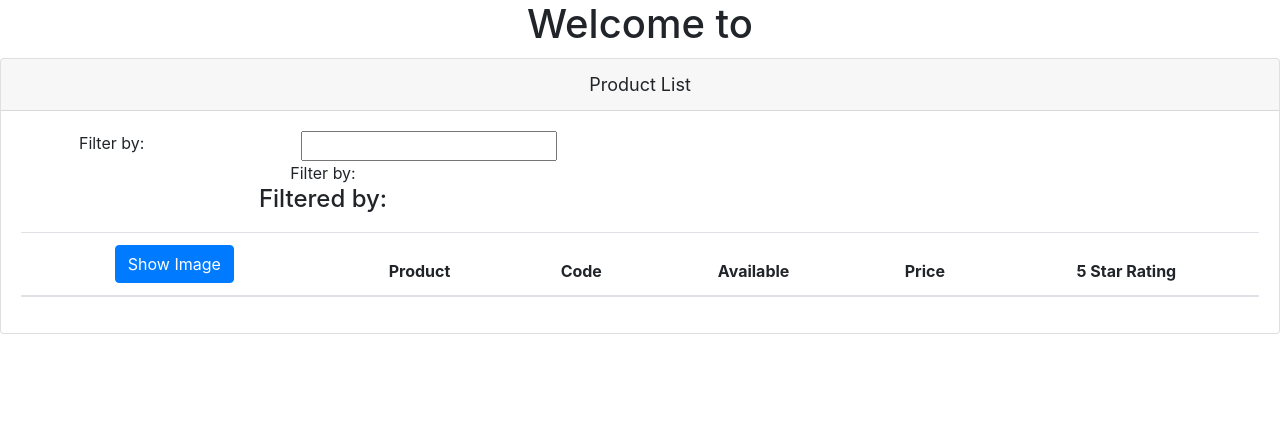
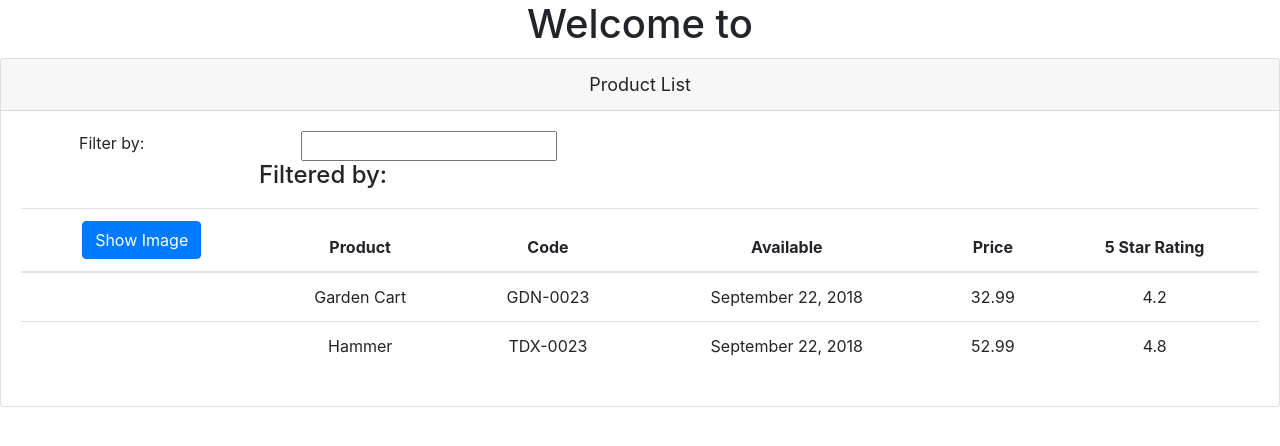
Before and after one commit to Facusa7/APM-Angular6, an Angular app: page / in a window 1280 px wide. Shown: the top 446 px of the page. Built offline with nearby package versions, Linux system fonts and the light colour scheme.

Commit message:
Product list bound

```diff
--- a/src/app/products/product-list.component.html
+++ b/src/app/products/product-list.component.html
@@ -10,11 +10,11 @@
             </div>
         </div>
         <div class="row">
-            <div class="col-md-6">Filter by:
+            <div class="col-md-6">
                 <h4>Filtered by:</h4>
             </div>
         </div>
-        <div class="table-responsive">
+        <div class="table-responsive" *ngIf='products && products.length'>
             <table class="table">
                 <thead>
                     <tr>
@@ -31,7 +31,14 @@
                     </tr>
                 </thead>
                 <tbody>
-
+                    <tr *ngFor='let product of products'>
+                        <td></td>
+                        <td>{{ product.productName }}</td>
+                        <td>{{ product.productCode }}</td>
+                        <td>{{ product.releaseDate }}</td>
+                        <td>{{ product.price }}</td>
+                        <td>{{ product.starRating }}</td>
+                    </tr>
                 </tbody>
             </table>
         </div>
```
